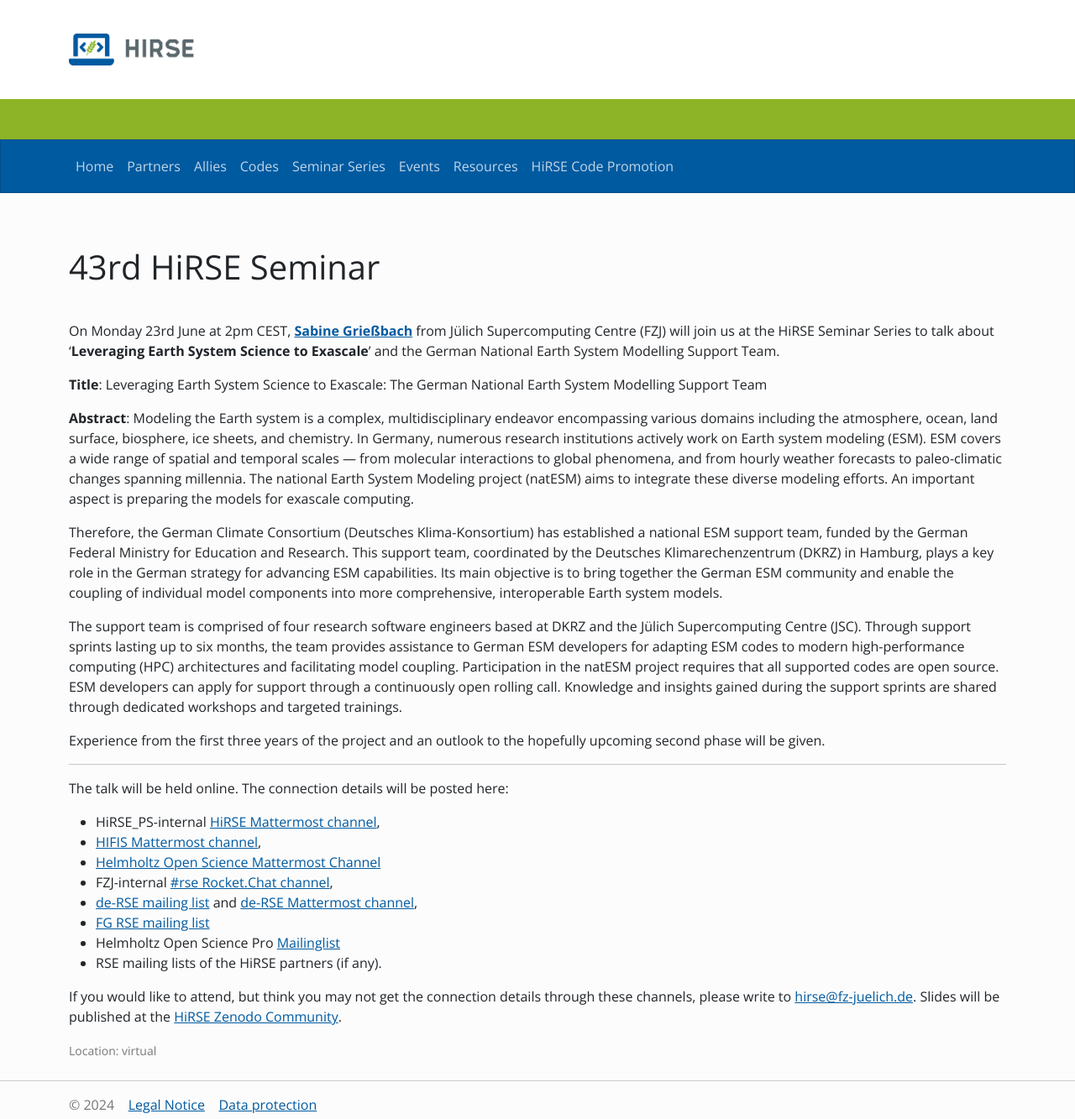
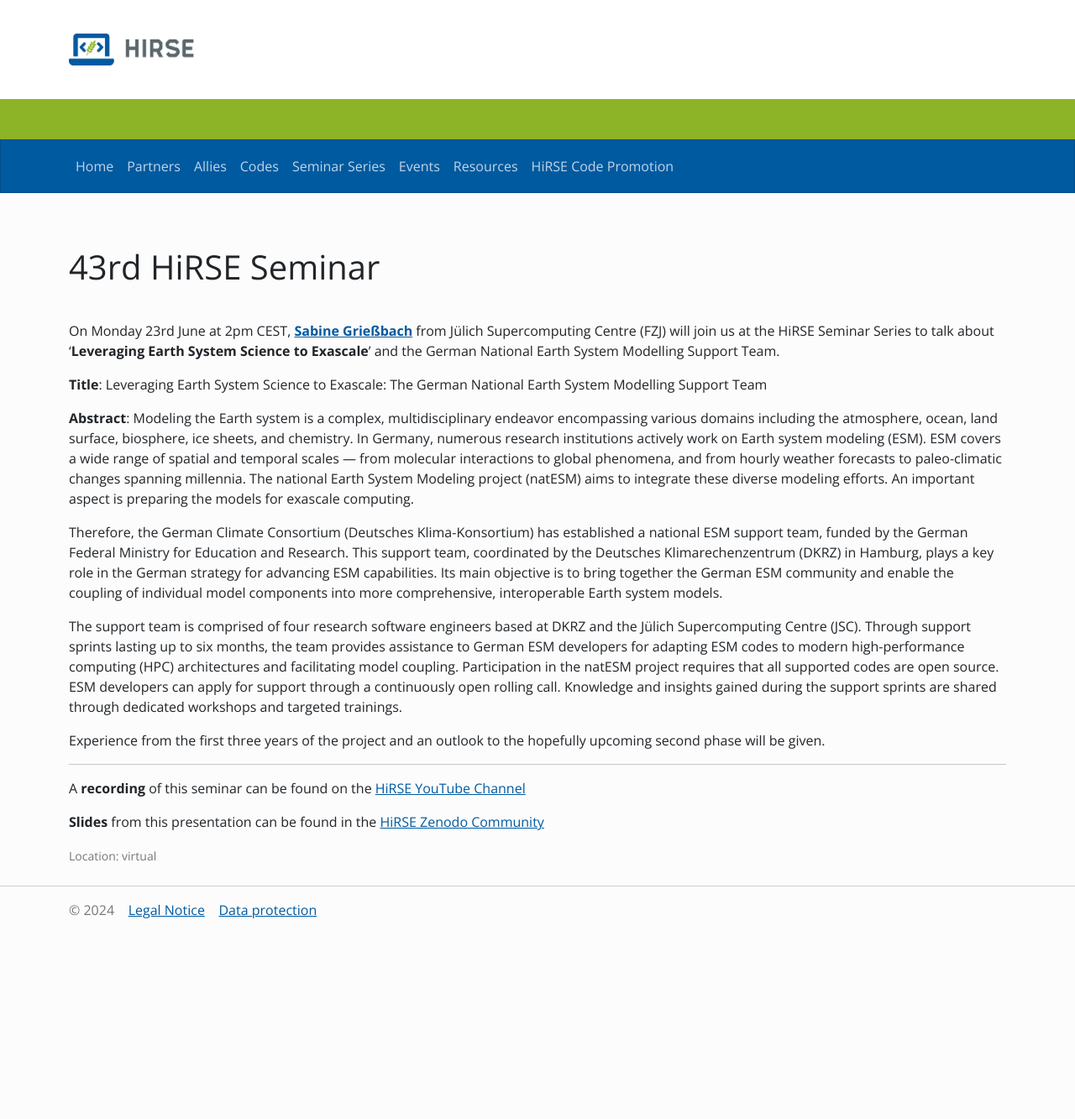
Before and after one commit to Helmholtz-HiRSE/helmholtz-hirse.github.io, a Jekyll site: the page built from _series/2025_06_05-seminar_43.md, in a window 1280 px wide. Shown: the whole page at 84% size. Built offline with Jekyll 4.4.1, drawn with Linux system fonts in a browser that asks for light colours; nearby versions of some CDN libraries; after the commit the page ends 1101 px from its top, so only the background shows below that.

Commit message:
Update 2025_06_05-seminar_43.md

```diff
--- a/_series/2025_06_05-seminar_43.md
+++ b/_series/2025_06_05-seminar_43.md
@@ -41,16 +41,6 @@
 
 
 ------
+A **recording** of this seminar can be found on the [HiRSE YouTube Channel](https://www.youtube.com/watch?v=o-ad8pB8hrs)
 
-The talk will be held online. The connection details will be posted here:
-
-* HiRSE_PS-internal [HiRSE Mattermost channel](https://mattermost.hzdr.de/hirse),
-* [HIFIS Mattermost channel](https://mattermost.hzdr.de/hifis),
-* [Helmholtz Open Science Mattermost Channel](https://mattermost.hzdr.de/open-science)
-* FZJ-internal [#rse Rocket.Chat channel](https://chat.fz-juelich.de/channel/rse),
-* [de-RSE mailing list](https://de-rse.org/de/join.html) and [de-RSE Mattermost channel](https://chat.gwdg.de/channel/derse),
-* [FG RSE mailing list](https://fg-rse.gi.de/weiteres/mailingliste)
-* Helmholtz Open Science Pro [Mailinglist](https://os.helmholtz.de/en/newsroom/mailing-list/)
-* RSE mailing lists of the HiRSE partners (if any).
-
-If you would like to attend, but think you may not get the connection details through these channels, please write to [hirse@fz-juelich.de](mailto:hirse@fz-juelich.de). Slides will be published at the [HiRSE Zenodo Community](https://zenodo.org/communities/hirse/).
+**Slides** from this presentation can be found in the [HiRSE Zenodo Community](https://zenodo.org/records/15736834)
```
